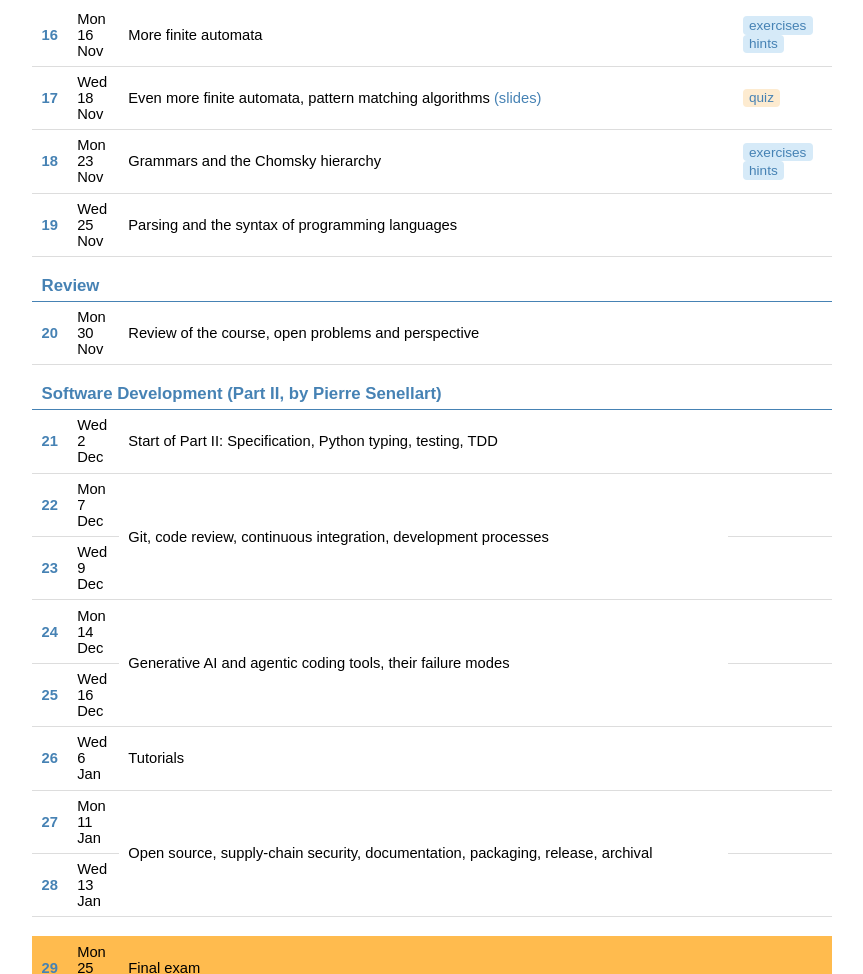
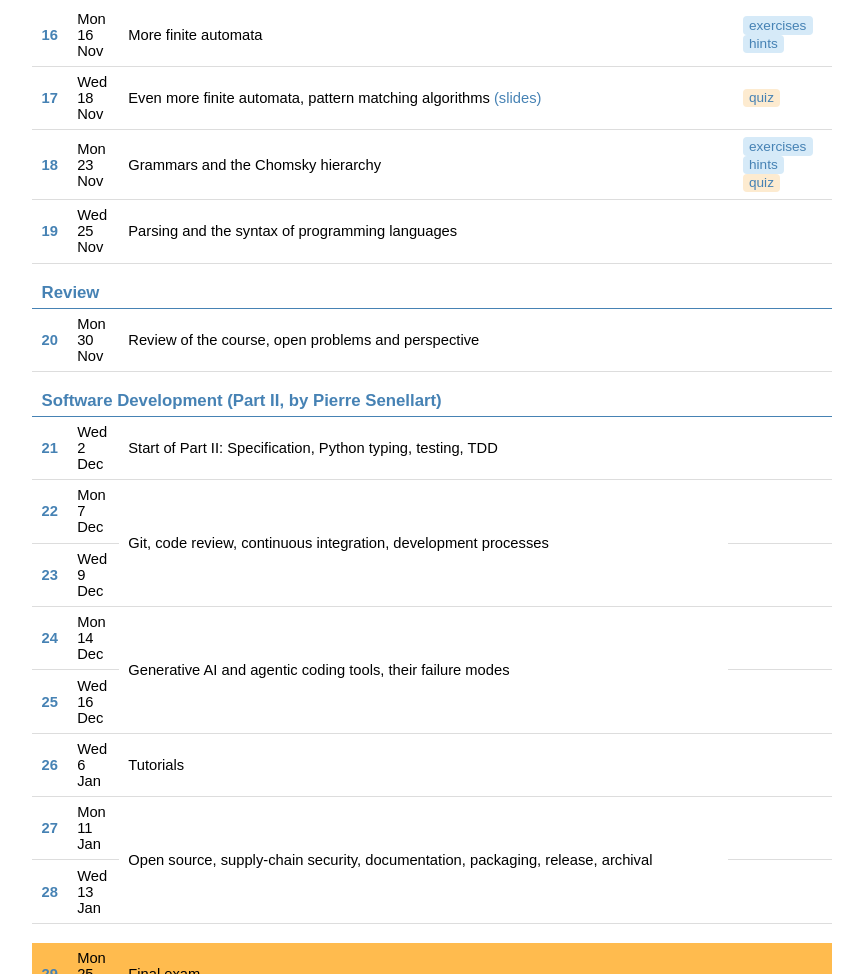
Before and after one commit to gnatenko/acp3, a plain HTML site: page index.html in a window 1280 px wide. Shown: the part 1884-2858 px from the top of the page, without its empty margins (208-1071 px from the left). Drawn offline with Linux system fonts and the light colour scheme.

Commit message:
Quiz 17 sol

```diff
--- a/index.html
+++ b/index.html
@@ -277,6 +277,7 @@
                     <td class="materials">
                         <a href="materials/tutorials/tut-18.pdf" class="tag tag-exercises" target="_blank">exercises</a>
                         <a href="materials/tutorials/tut-18-hint.pdf" class="tag tag-exercises" target="_blank">hints</a>
+                        <a href="materials/quizzes/quiz-17-sol.pdf" class="tag tag-quiz" target="_blank">quiz</a>
                     </td>
                 </tr>
                 <tr>
```
Also changed, not shown: 1 other file.
